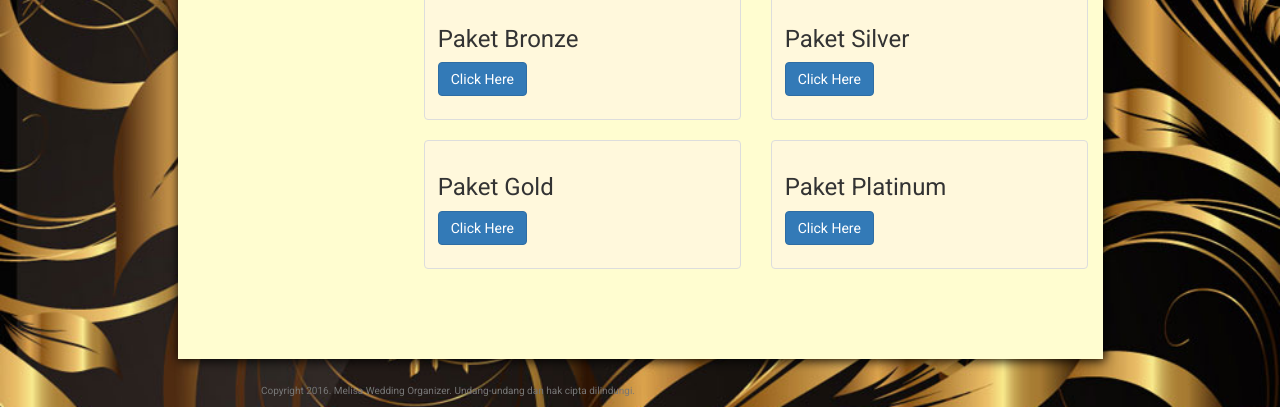
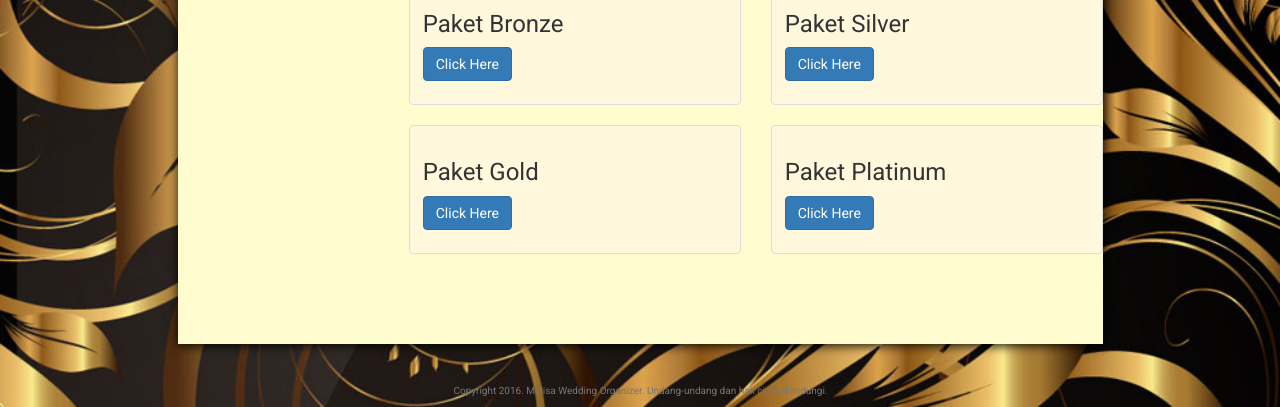
Before and after one commit to mini-qitarabu/melisawedding, a plain HTML site: page paketpernikahan.html in a window 1280 px wide. Shown: the part 393-800 px from the top of the page. Drawn offline with Linux system fonts and the light colour scheme.

Commit message:
paket pernikahan

```diff
--- a/paketpernikahan.html
+++ b/paketpernikahan.html
@@ -19,7 +19,6 @@
 </head>
 <body>
 	<div class="container">
-
 		<div class="row">
 			<div class="col-md-3">
 				<img src="logo/logo.png" class="img-rounded logo marginall"/>
@@ -31,7 +30,7 @@
 					<li><img src="logo/lokasi.png" alt="Responsive Images" class="img-rounded">Kopo Permai I Blok B No 4 Bandung 40227</li>
 				</ul>
 			</div>
-			<div class="col-md-9 marginall">
+			<div class="col-md-9">
 			<ul class="nav nav-pills nav-justified padding" id="mainmenu">
 			<li class="active"><a href="#">Home</a></li>
 				<li><a href="#">Gallery</a></li>
@@ -77,7 +76,7 @@
   <div class="col-md-6 col-md-offset-3">
   <h3>Pilihan Paket Pelaminan</h3>
   </div>
-				</div>
+
 
 <div class="row">
   <div class="col-sm-6 col-md-6">
@@ -119,13 +118,14 @@
     </div>
   </div>
 </div>
-
 </div>
 			</div>
 		</div>
 				<footer class="footer">
 					<p class="text-muted">Copyright 2016. Melisa Wedding Organizer. Undang-undang dan hak cipta dilindungi.</p>
 				</footer>
+
+
 	</div>
 	<script src="js/jquery.js"></script>
 	<script src="bootstrap/js/bootstrap.min.js"></script>
```
Also changed, not shown: paket_gold.html (+6 -2 lines). Lines whose indentation alone changed are shown as unchanged.
